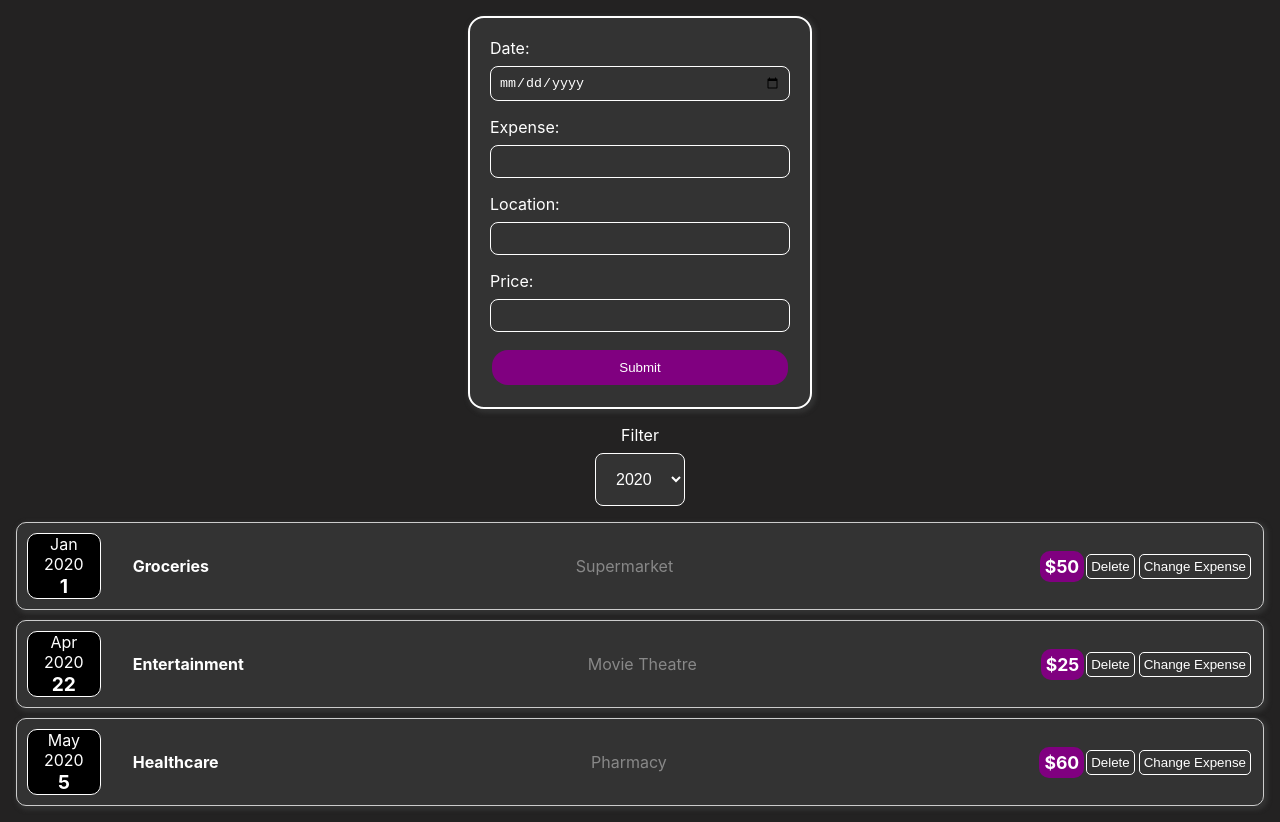
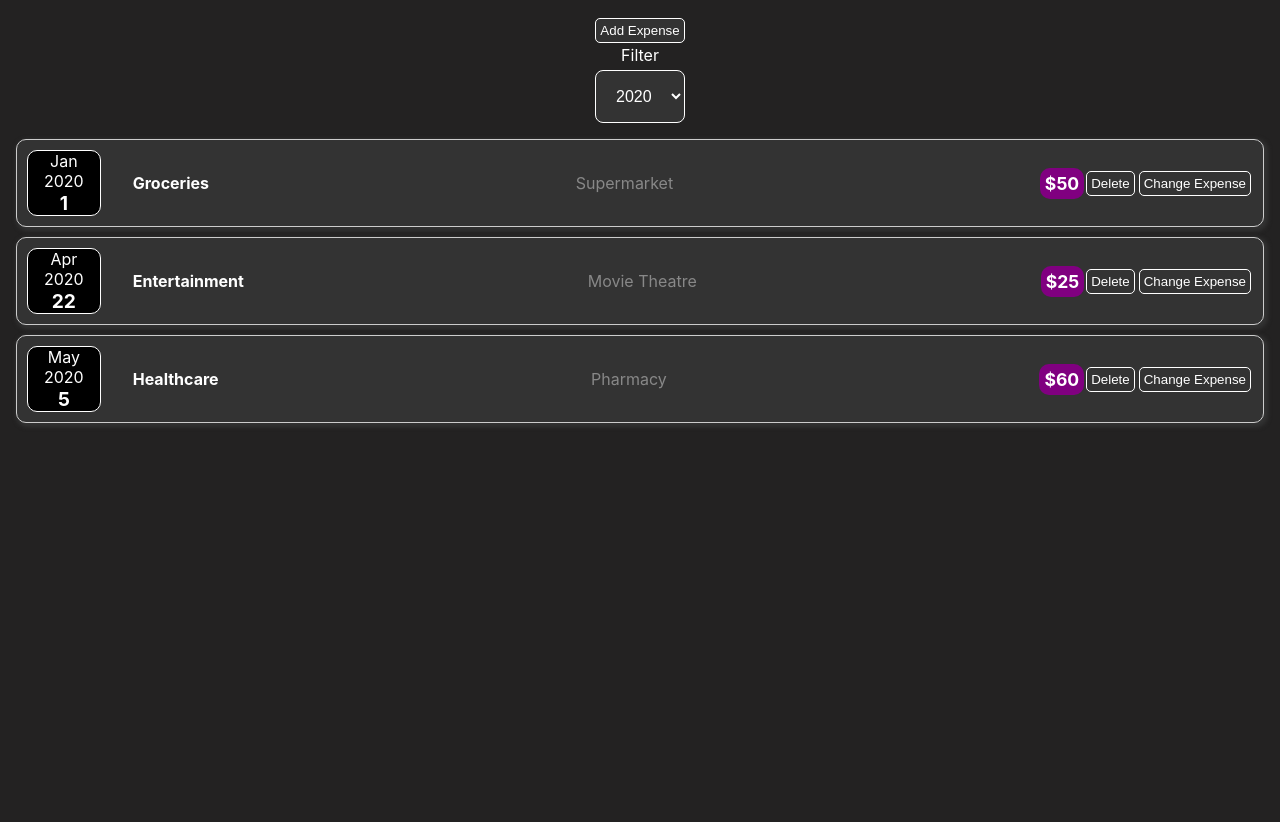
Before and after one commit to venukommineni615/Expense-app, a React (Create React App) app: page / in a window 1280 px wide. After the commit the page ends 800 px from the top, so only its background shows below. Built offline with nearby package versions, Linux system fonts and the light colour scheme.

Commit message:
Form opening button is added

```diff
--- a/src/App.js
+++ b/src/App.js
@@ -1,8 +1,9 @@
 import './App.css';
 import React, {useState} from "react"
-import AddExpense from './components/Expenses/AddExpenses';
+import AddExpense from './components/FormComponents/AddExpenses';
 import FilteredList from './components/FilterComponents/FilteredList';
 import ExpenseFilter from './components/FilterComponents/ExpenseFilter';
+import FormOpener from "./components/FormComponents/FormOpener.js"
 
 const expenses = [
   {
@@ -42,6 +43,7 @@ const expenses = [
   }
 ];
 const App=()=>{
+  const [toggle,setToggle]=useState(false)
   const [myexpenses, setMyexpenses]=useState(expenses)
   const appendExpense=(newExpense)=>{
       setMyexpenses((prevExpenses)=>{
@@ -55,11 +57,17 @@ const App=()=>{
    let filterExpenseList=myexpenses.filter((ele)=>{
       return ele.date.getFullYear().toString() === filterYear;
   })
+  const opener=()=>{
+    setToggle((prev)=>{
+      return !prev
+    })
+  }
 
   return (
     <div className="App">
-      <AddExpense newExpense={appendExpense}></AddExpense>
-      <ExpenseFilter selected={filterYear} changeFilter={dropdownYear}></ExpenseFilter>
+      {toggle==true && <AddExpense newExpense={appendExpense} open={opener}></AddExpense>}
+      {toggle==false && <FormOpener open={opener}></FormOpener>}
+      <ExpenseFilter selected={filterYear}  changeFilter={dropdownYear}></ExpenseFilter>
       <FilteredList renderList={filterExpenseList}></FilteredList>
       {filterExpenseList.length===1 && <p style={{color:"white"}}>Only single Expense here. Please add more...</p>}
     </div>
--- a/src/components/Expenses/AddExpense.css
+++ /dev/null
@@ -1,40 +0,0 @@
-form {
-    display: flex;
-    flex-direction: column;
-    max-width: 300px;
-    margin: auto;
-    background-color: #333;
-    padding: 20px;
-    margin-bottom: 1rem;
-    border-radius: 1rem;
-    border:2px solid white;
-    box-shadow:2px 2px 4px 2px #333;
-  }
-
-  label {
-    margin-bottom: 8px;
-    color: white; /* White text color on a black background */
-    align-self: flex-start;
-  }
-
-  input {
-    padding: 8px;
-    margin-bottom: 16px;
-    border: 1px solid white;
-    background-color: #333;
-    color: white;
-    border-radius: 0.5rem;
-  }
-
-  button[type="submit"] {
-    padding: 10px;
-    background-color: purple;
-    color: white;
-    border: none;
-    cursor: pointer;
-    border-radius: 1rem;
-  }
-
-  button[type="submit"]:hover {
-    background-color: #6b0d6b;
-  }
--- /dev/null
+++ b/src/components/FormComponents/AddExpense.css
@@ -0,0 +1,55 @@
+
+   form {
+    display: grid;
+    grid-template-columns: 1fr 1fr;
+    grid-gap: 15px;
+    max-width: 600px;
+    margin: 0 auto;
+    margin-bottom: 1rem;
+    background-color: #333;
+    border-radius: 1rem;
+    border:2px solid white;
+    box-shadow:2px 2px 4px 2px #525151;
+    padding: 20px;
+
+
+  }
+  .form-row{
+    display:flex;
+    flex-direction: column;
+    justify-content: center;
+  }
+
+  label {
+    align-self: flex-start;
+    margin-bottom: 5px;
+    color:white;
+  }
+
+  input {
+    grid-column: span 1;
+    width: 100%;
+    padding: 8px;
+    margin-bottom: 10px;
+    box-sizing: border-box;
+    border: 1px solid white;
+    background-color: #333;
+    color: white;
+    border-radius: 0.5rem;
+  }
+
+  button[type="submit"] {
+    width:fit-content;
+    margin: auto;
+    grid-column: span 2;
+    padding: 10px;
+    background-color: purple;
+    color: #fff;
+    cursor: pointer;
+    border: 1px solid white;
+    border-radius: 0.5rem;
+  }
+
+  button[type="submit"]:hover {
+    background-color: #640352;
+  }
--- a/src/components/Expenses/AddExpenses.js
+++ b/src/components/FormComponents/AddExpenses.js
@@ -7,6 +7,7 @@ const AddExpense=(props)=>{
     const [expense,setExpense]=useState("")
     const dataSubmitted=(event)=>{
         event.preventDefault()
+        props.open()
         props.newExpense({
             id:Math.random(),
             date:new Date(event.target.date.value),
@@ -18,6 +19,7 @@ const AddExpense=(props)=>{
         setExpense("")
         setLocation("")
         setPrice("")
+
 
     }
     const printDate=(event)=>{
@@ -33,17 +35,27 @@ const AddExpense=(props)=>{
         setPrice(event.target.value)
     }
     return(
+
         <form onSubmit={dataSubmitted}>
+        <div class="form-row">
           <label htmlFor="date">Date:</label>
-            <input type="date" id="date" name="mydate" onChange={printDate}required value={date} min="2019-01-01" max="2022-12-31"></input>
+          <input type="date" id="date" name="mydate" onChange={printDate} required value={date} min="2019-01-01" max="2022-12-31"></input>
+        </div>
+        <div class="form-row">
           <label htmlFor="expense">Expense:</label>
           <input type="text" id="expense" name="expense" onChange={printExpense} value={expense} required></input>
+        </div>
+        <div class="form-row">
           <label htmlFor="location">Location:</label>
           <input type="text" id="location" name='location' onChange={printLocation} value={location} required></input>
+        </div>
+        <div class="form-row">
           <label htmlFor="price">Price:</label>
           <input type="number" id="price" name="price" onChange={printPrice} value={price} required min="1"></input>
-            <button type="submit" >Submit</button>
+        </div>
+        <button type="submit">Submit</button>
       </form>
+
     )
 }
 export default AddExpense
--- /dev/null
+++ b/src/components/FormComponents/FormOpener.js
@@ -0,0 +1,8 @@
+const FormOpener=(props)=>{
+    return(
+        <div className="form-opener">
+            <button type="click" onClick={props.open}>Add Expense</button>
+        </div>
+    )
+}
+export default FormOpener
```
Lines whose indentation alone changed are shown as unchanged.
